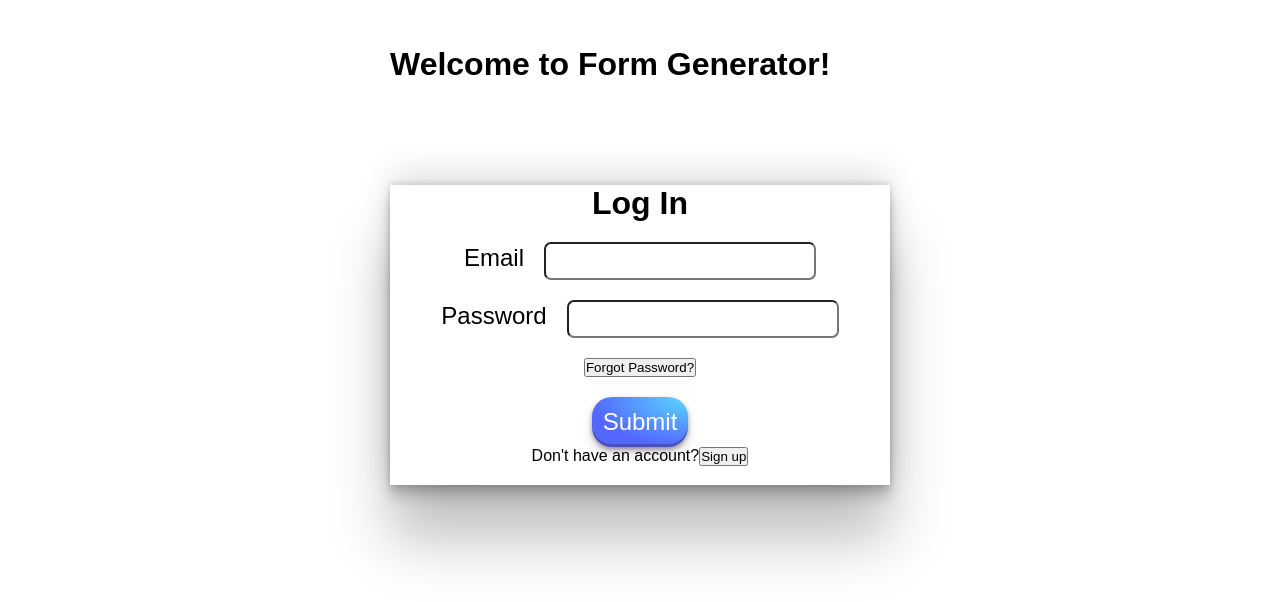
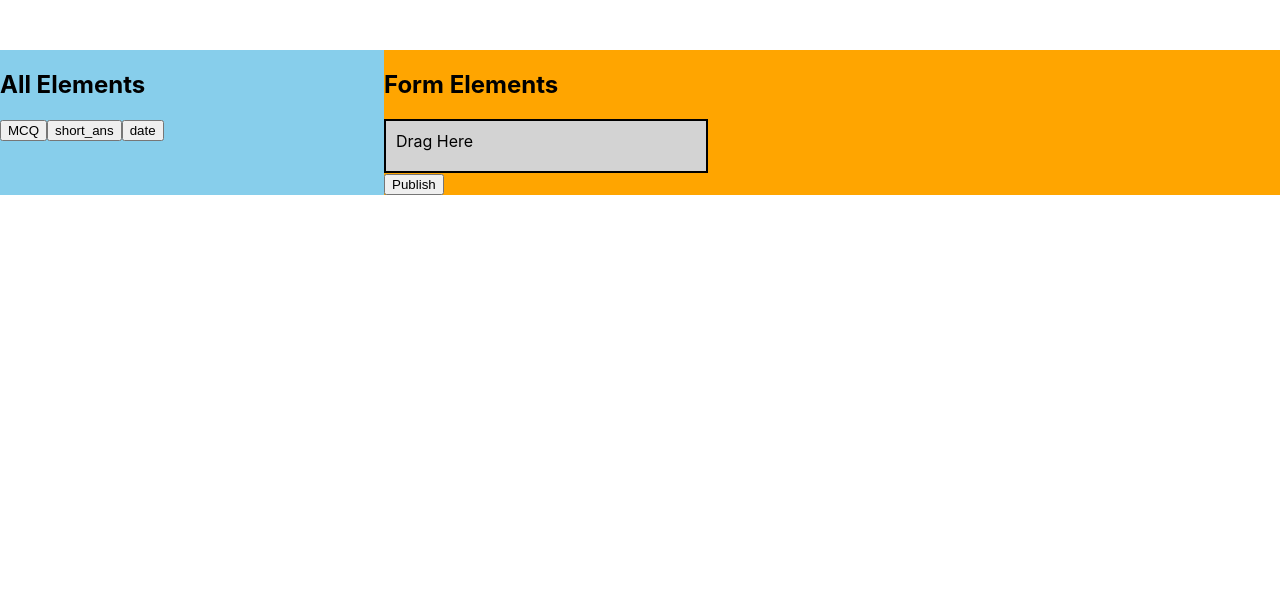
Before and after one commit to RohitWaghole/FormGenerator_Frontend, a React (Create React App) app: page / in a window 1280 px wide. Shown: the top 602 px of the page. Built offline with nearby package versions, Linux system fonts and the light colour scheme.

Commit message:
added api calls for login,signup,logout, also added handler for login,signup

```diff
--- a/src/Components/API/FormData.js
+++ b/src/Components/API/FormData.js
@@ -1,7 +1,7 @@
 import axios from 'axios'
 
 const formApi = axios.create({
-    baseURL: "http://localhost:5000/api/forms/",
+    baseURL: "http://localhost:5000/form/",
     timeout: 5000,
     headers: {
       'Accept-Version': 1,
--- a/src/Components/API/UserData.js
+++ b/src/Components/API/UserData.js
@@ -1,7 +1,7 @@
 import axios from 'axios'
 
 const userApi = axios.create({
-    baseURL: "http://localhost:5000/api/user/",
+    baseURL: "http://localhost:5000/user/",
     timeout: 5000,
     headers: {
       'Accept-Version': 1,
--- a/src/Components/App.js
+++ b/src/Components/App.js
@@ -1,8 +1,8 @@
 import { BrowserRouter,Route,Routes } from "react-router-dom";
-import Login from "./Login/Login";
-import Signup from "./SignUp/Signup";
+// import Login from "./Login/Login";
+// import Signup from "./SignUp/Signup";
 // import Home from "./Home/Home";
-// import CreateForm from "./CreateForm.js";
+import CreateForm from "./CreateForm.js";
 
 function App() {
   return (
@@ -10,8 +10,9 @@ function App() {
 
       <BrowserRouter>
         <Routes>
-          <Route element={<Login/>} path="/"/>
-          <Route element={<Signup/>} path="/signup"/>
+          {/* <Route element={<Login/>} path="/"/>
+          <Route element={<Signup/>} path="/signup"/> */}
+          <Route element={<CreateForm/>} path="/"/>
 
         </Routes>
       </BrowserRouter>
--- a/src/Components/CreateForm.js
+++ b/src/Components/CreateForm.js
@@ -74,6 +74,9 @@ export default class CreateForm extends Component {
         console.log("Fields :")
         console.log(this.formConfiguration)
 
+        const querRes=await formApi.post('/saveform',{formConf:{  formID:"1",fields:this.formConfiguration},email:"abc"})
+
+        console.log(querRes.data)
         // const res = await formApi.post('/saveForm', userCred);
     }
 
```
